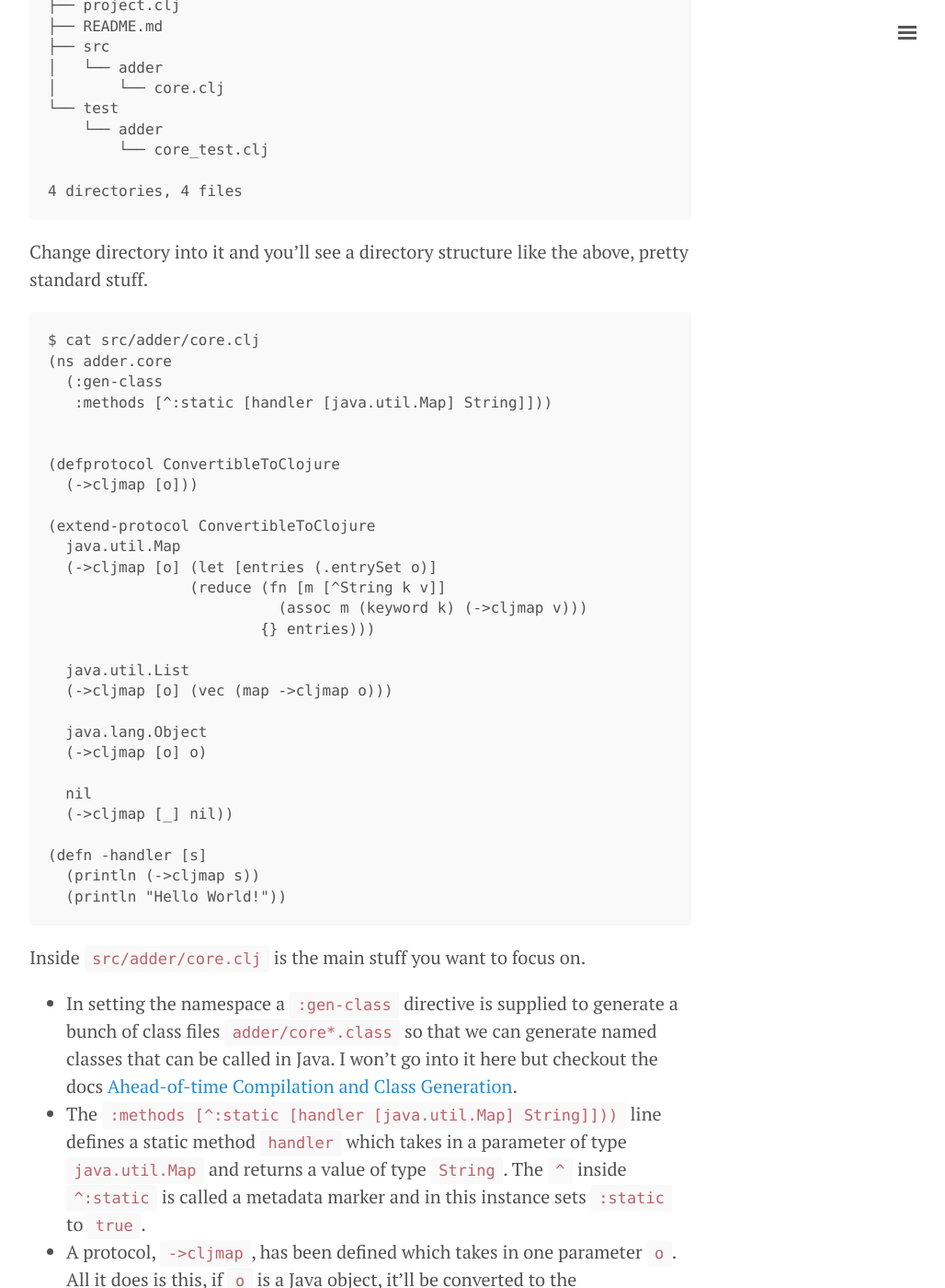
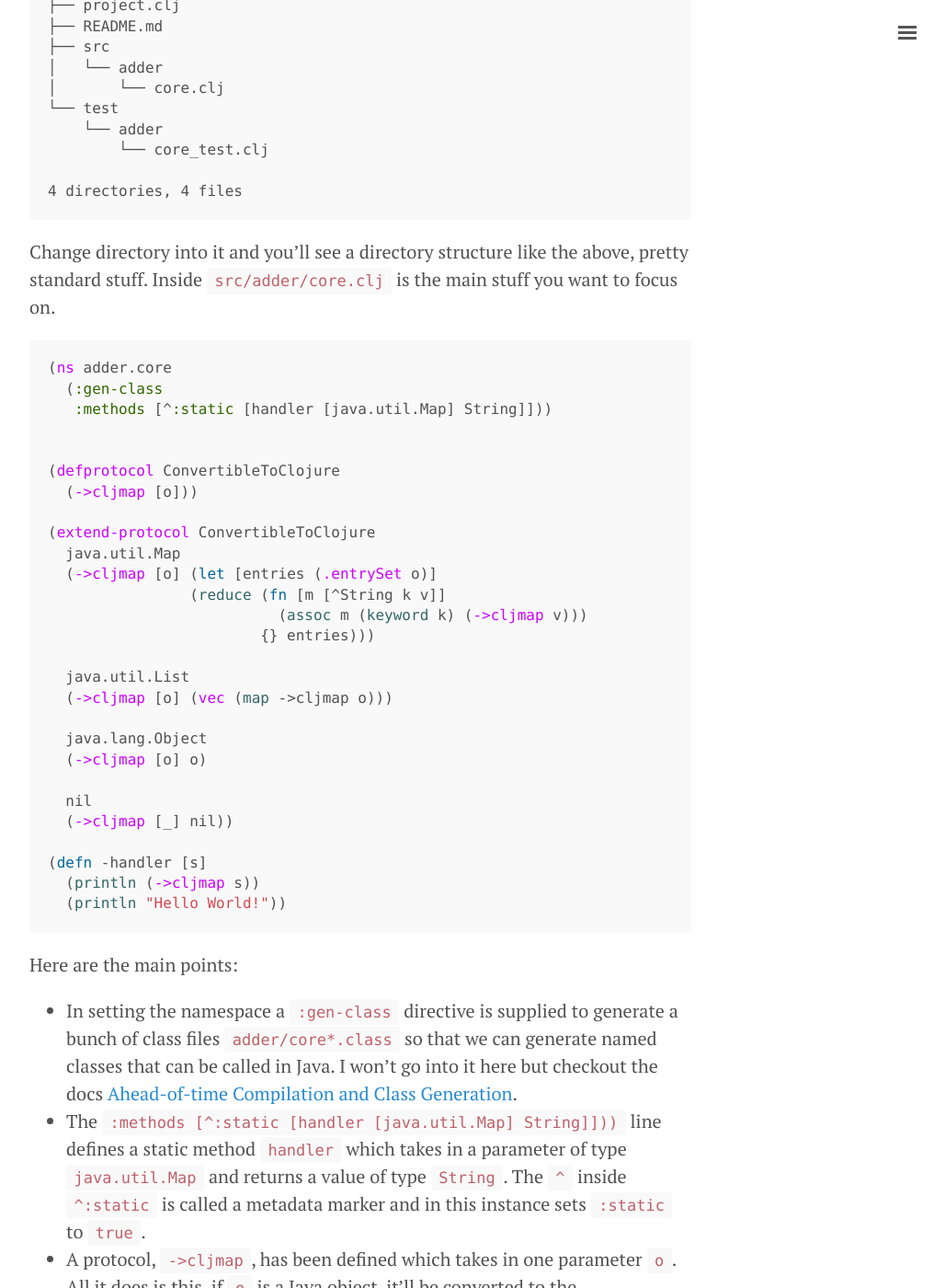
Before and after one commit to eltonlaw/eltonlaw.github.io, a Jekyll site: the page built from _posts/2018-11-08-building-aws-lambda-functions-with-clojure.md, in a window 1280 px wide and 1400 px high, scrolled down 624 px. Shown: the whole window at 92% size, without its empty margins (248-1276 px from the left). Built offline with Jekyll 4.4.1, drawn with Linux system fonts in a browser that asks for light colours; some of the changed text lies outside the part shown.

Commit message:
update syntax highlighting for clojure

````diff
--- a/_posts/2018-11-08-building-aws-lambda-functions-with-clojure.md
+++ b/_posts/2018-11-08-building-aws-lambda-functions-with-clojure.md
@@ -24,38 +24,39 @@ Let's say we want to set up a RESTful service called `adder`. Setup a new [Leini
 
     4 directories, 4 files
 
-Change directory into it and you'll see a directory structure like the above, pretty standard stuff.
+Change directory into it and you'll see a directory structure like the above, pretty standard stuff. Inside `src/adder/core.clj` is the main stuff you want to focus on.
 
-    $ cat src/adder/core.clj
-    (ns adder.core
-      (:gen-class
-       :methods [^:static [handler [java.util.Map] String]]))
+```clojure
+(ns adder.core
+  (:gen-class
+   :methods [^:static [handler [java.util.Map] String]]))
 
 
-    (defprotocol ConvertibleToClojure
-      (->cljmap [o]))
+(defprotocol ConvertibleToClojure
+  (->cljmap [o]))
 
-    (extend-protocol ConvertibleToClojure
-      java.util.Map
-      (->cljmap [o] (let [entries (.entrySet o)]
-                    (reduce (fn [m [^String k v]]
-                              (assoc m (keyword k) (->cljmap v)))
-                            {} entries)))
+(extend-protocol ConvertibleToClojure
+  java.util.Map
+  (->cljmap [o] (let [entries (.entrySet o)]
+                (reduce (fn [m [^String k v]]
+                          (assoc m (keyword k) (->cljmap v)))
+                        {} entries)))
 
-      java.util.List
-      (->cljmap [o] (vec (map ->cljmap o)))
+  java.util.List
+  (->cljmap [o] (vec (map ->cljmap o)))
 
-      java.lang.Object
-      (->cljmap [o] o)
+  java.lang.Object
+  (->cljmap [o] o)
 
-      nil
-      (->cljmap [_] nil))
+  nil
+  (->cljmap [_] nil))
 
-    (defn -handler [s]
-      (println (->cljmap s))
-      (println "Hello World!"))
+(defn -handler [s]
+  (println (->cljmap s))
+  (println "Hello World!"))
+```
 
-Inside `src/adder/core.clj` is the main stuff you want to focus on.
+Here are the main points:
 
 * In setting the namespace a `:gen-class` directive is supplied to generate a bunch of class files `adder/core*.class` so that we can generate named classes that can be called in Java. I won't go into it here but checkout the docs [Ahead-of-time Compilation and Class Generation](https://clojure.org/reference/compilation).
 * The `:methods [^:static [handler [java.util.Map] String]]))` line defines a static method `handler` which takes in a parameter of type `java.util.Map` and returns a value of type `String`. The `^` inside `^:static` is called a metadata marker and in this instance sets `:static` to `true`.
@@ -64,32 +65,35 @@ Inside `src/adder/core.clj` is the main stuff you want to focus on.
 
 To implemenet the handler we would just write something like this. Inputs generally come in json format,
 
-
-    ;; Ex. {"input": [1, 2, 3, 4]}
-    (defn adder [nums]
-      (reduce + nums))
-    (defn -handler [s]
-      (adder (:input (->cljmap s) #",")))
+```clojure
+;; Ex. {"input": [1, 2, 3, 4]}
+(defn adder [nums]
+  (reduce + nums))
+(defn -handler [s]
+  (adder (:input (->cljmap s) #",")))
+```
 
 Say you want to be able to handle multiple inputs. You would need to modify the method definition too.
 
-    ;; Ex. {"input": [[1, 2, 3, 4],[5, 6, 7, 8]]}
-    ...
-    :methods [^:static [handler [java.util.Map] clojure.lang.LazySeq]]))
-    ...
-    (defn adder [nums]
-      (reduce + nums))
-    (defn -handler [s]
-      (map (adder (:input (->cljmap s) #","))))
+```clojure
+;; Ex. {"input": [[1, 2, 3, 4],[5, 6, 7, 8]]}
+...
+:methods [^:static [handler [java.util.Map] clojure.lang.LazySeq]]))
+...
+(defn adder [nums]
+  (reduce + nums))
+(defn -handler [s]
+  (map (adder (:input (->cljmap s) #","))))
+```
 
 And that should be enough to get you anywhere you want to go. Now to deploy it. Make sure you've already installed and setup the AWS CLI.
 
-    pip3 install awscli
+    $ pip3 install awscli
     aws configure
 
 Create your uploadable binary
 
-    lein uberjar
+    $ lein uberjar
 
 Create the Lambda function. You'll need to create a role that your Lambda can assume to have the proper permissions.
 
````
